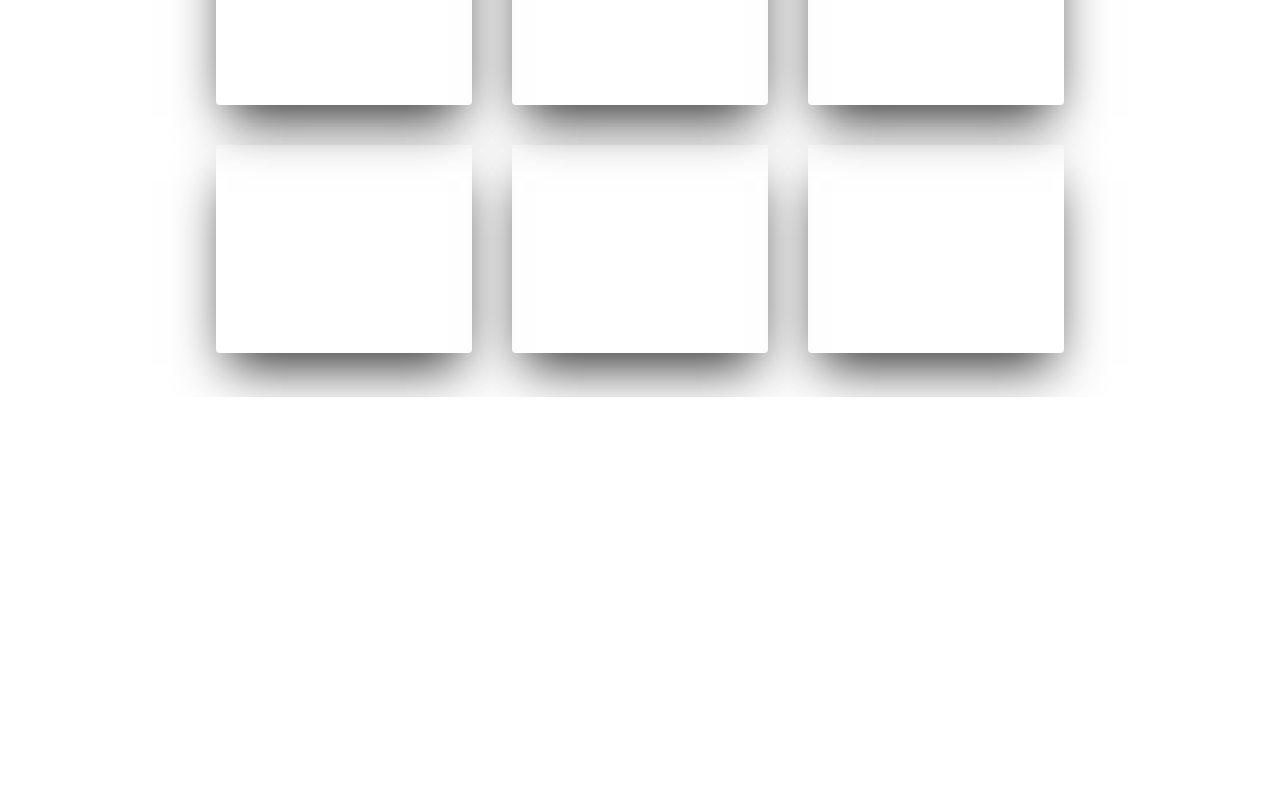
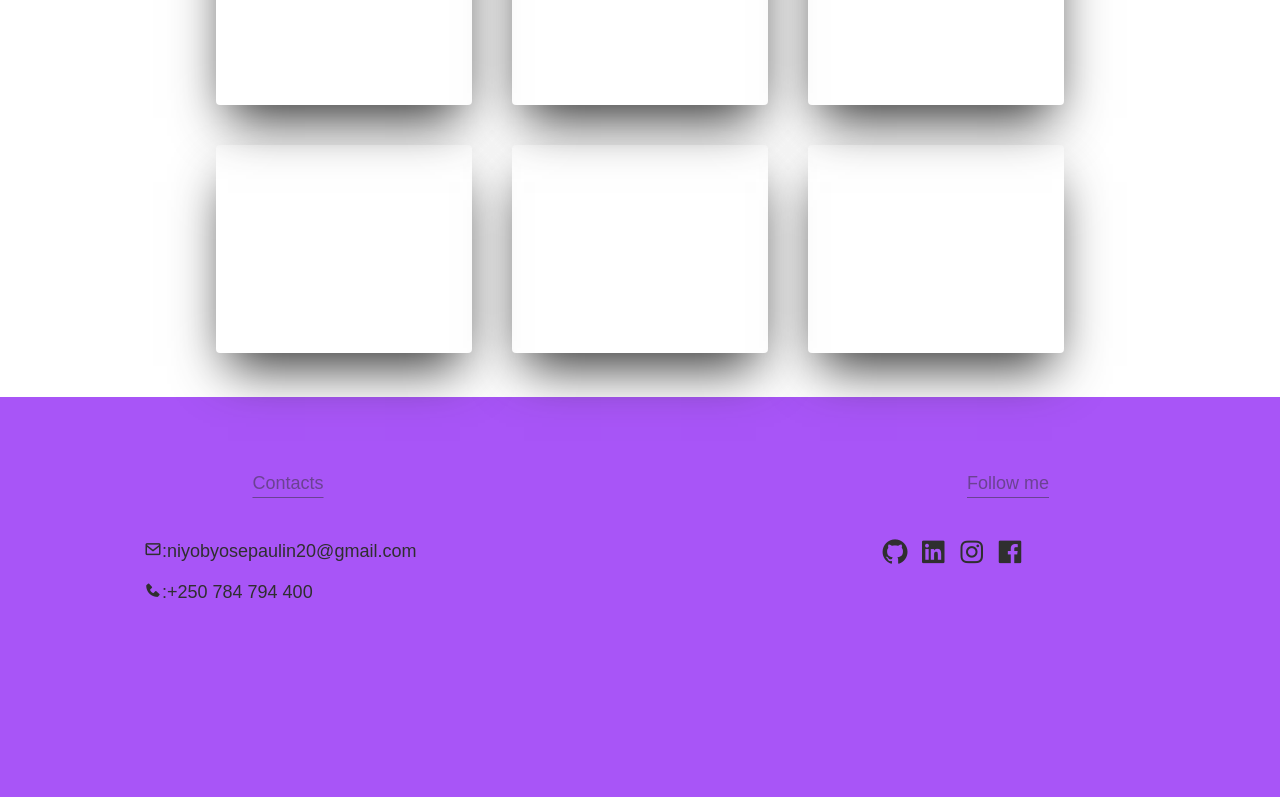
Before and after one commit to SylvinIsamaza/Portifolio-3, a plain HTML site: page index.html in a window 1280 px wide. Shown: the part 999-1796 px from the top of the page. Before the commit the page ends 1396 px from the top, so only its background shows below. Drawn offline with nearby package versions, Linux system fonts and the light colour scheme; a web font is replaced by a local one.

Commit message:
Done with the contacts section

```diff
--- a/index.html
+++ b/index.html
@@ -59,9 +59,9 @@
                     <ul class=" hidden lg:flex flex-row gap-10 font-serif text-xl ml-13">
                         <a href="#" class="text-pink-500  hover:text-pink-500 duration-500">Home</a>
                         <a href="#" class="text-pink-100 hover:text-pink-500 duration-500">About me </a>
-                        <a href="#" class="text-pink-100 hover:text-pink-500 duration-500">Skills</a>
+                        <a href="#skills" class="text-pink-100 hover:text-pink-500 duration-500">Skills</a>
                         <a href="#" class="text-pink-100 hover:text-pink-500 duration-500">Experience</a>
-                        <a href="#" class="text-pink-100 hover:text-pink-500 duration-500">Contacts</a>
+                        <a href="#contacts" class="text-pink-100 hover:text-pink-500 duration-500">Contacts</a>
                     </ul>
                 </div>
 
@@ -72,9 +72,9 @@
                         <ul class="flex flex-col hidden" id="hiddenContent">
                             <a href="#" class="text-pink-500  hover:text-pink-500 duration-500">Home</a>
                             <a href="#" class="text-pink-100 hover:text-pink-500 duration-500">About me </a>
-                            <a href="#" class="text-pink-100 hover:text-pink-500 duration-500">Skills</a>
+                            <a href="#skills" class="text-pink-100 hover:text-pink-500 duration-500">Skills</a>
                             <a href="#" class="text-pink-100 hover:text-pink-500 duration-500">Experience</a>
-                            <a href="#" class="text-pink-100 hover:text-pink-500 duration-500">Contacts</a>
+                            <a href="#contacts" class="text-pink-100 hover:text-pink-500 duration-500">Contacts</a>
                         </ul>
                     </div>
                 </div>
@@ -109,7 +109,7 @@
     </div>
 
     <div>
-        <section class="mt-40">
+        <section class="mt-40" id="skills">
             <div>
                 <h3 class="text-center text-5xl text-purple-800">Skill-set</h3>
                 <div class=" p-5 gap-10 h-13  ">
@@ -146,6 +146,28 @@
 
         </section>
     </div>
+
+    <footer class="bg-purple-500 h-11 text-black text-lg" id="contacts">
+        <div class=" h-11 flex items-center justify-center gap-24 p-5">
+            <div class=" border-red-500 h-64 w-72 ">
+                <h3 class="text-center underline underline-offset-8 animate-pulse">Contacts</h3>
+               <div class="mt-10">
+                <h3><i class='bx bx-envelope'></i>:niyobyosepaulin20@gmail.com</h3>
+                <h3><i class='bx bxs-phone mt-4'></i>:+250 784 794 400</h3>
+               </div>
+            </div>
+            <div class=" h-64 w-64"></div>
+            <div class="h-64 w-64">
+               <h3 class="text-center underline underline-offset-8  animate-pulse"> Follow me </h3>
+           <div class="mt-10 text-3xl">
+            <a href=""><i class='bx bxl-github'></i></a>
+            <a href=""><i class='bx bxl-linkedin-square' ></i></a>
+            <a href=""><i class='bx bxl-instagram' ></i></a>
+            <a href=""><i class='bx bxl-facebook-square' ></i></a>
+           </div>
+            </div>
+        </div>
+    </footer>
 </body>
 
 </html>
```
